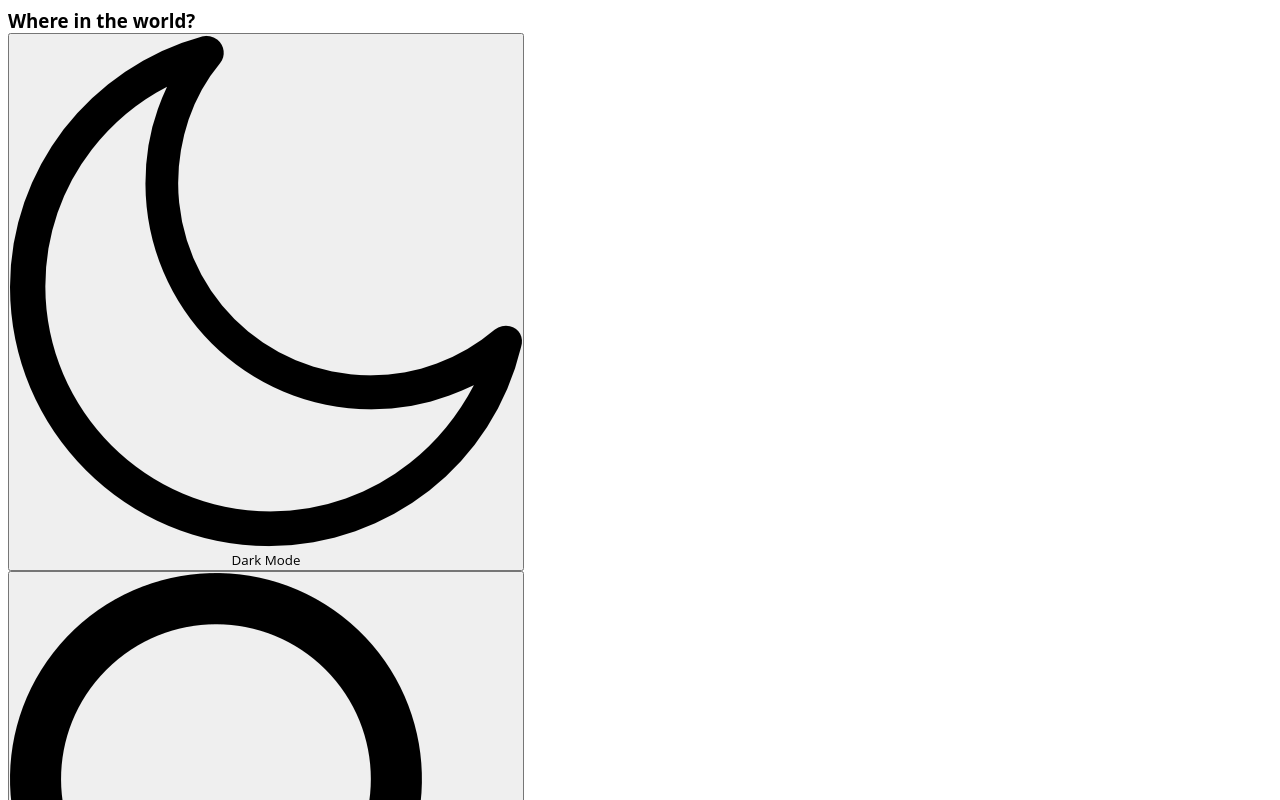
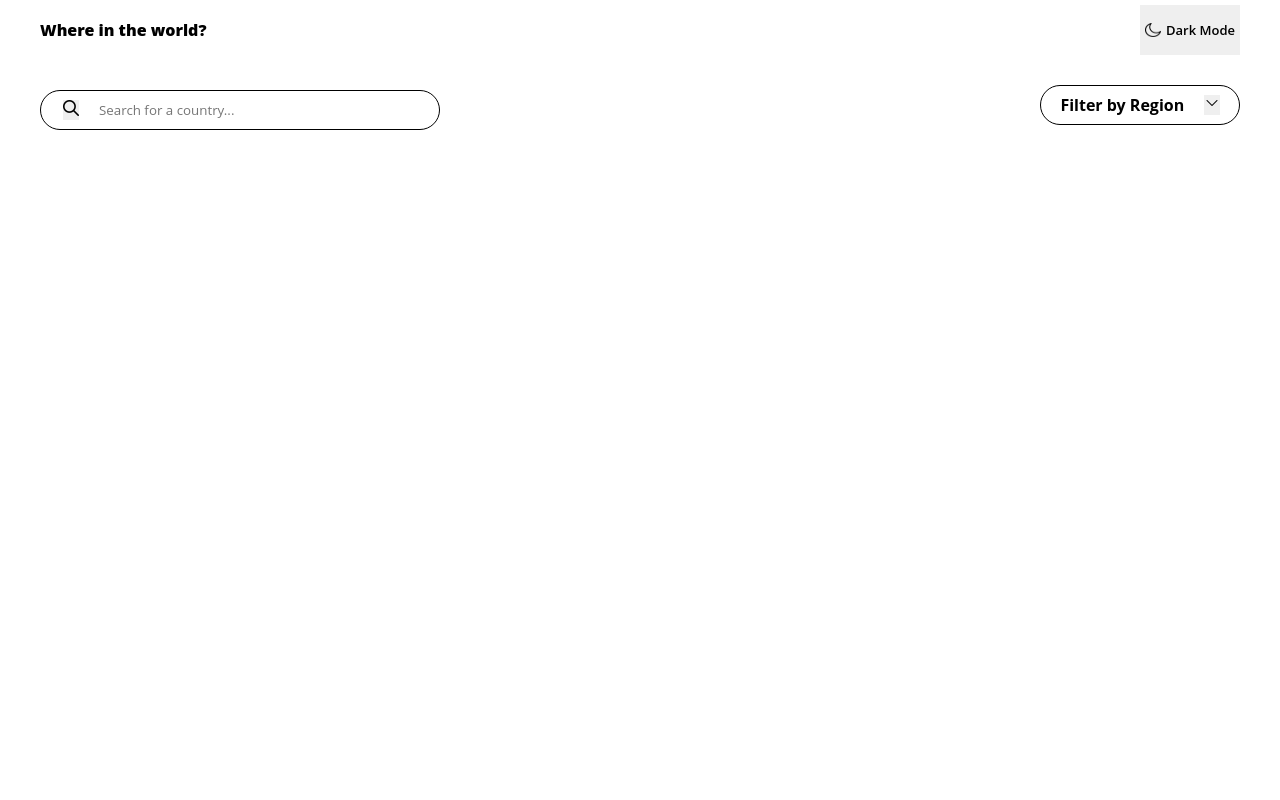
Before and after one commit to PrivDDOS/Rest-CountryApi-ThemeSwitch, an Angular app: page / in a window 1280 px wide. Shown: the top 800 px of the page. Built offline with nearby package versions, Linux system fonts and the light colour scheme.

Commit message:
Styling out the nav and search

```diff
--- a/src/app/home/home.css
+++ b/src/app/home/home.css
@@ -8,4 +8,144 @@
 html, body {
     width: 100%;
     height: auto;
+    padding: 0;
+    margin: 0;
 }
+
+#container {
+    width: 100%;
+    height: 100vh;
+    display: flex;
+    flex-direction: column;
+}
+
+.nav-section {
+    width: 100%;
+    height: 60px;
+    display: flex;
+    justify-content: space-between;
+    align-items: center;
+    flex-direction: row;
+    padding: 0 40px;
+}
+
+.nav-section .nav-left h3 {
+    font-size: 16px;
+    font-weight: 800;
+}
+
+.nav-right {
+    display: flex;
+    justify-content: center;
+    align-items: center;
+}
+
+.nav-right button {
+    width: 100px;
+    height: 50px;
+    display: flex;
+    justify-content: space-evenly;
+    align-items: center;
+    border: none;
+}
+
+.nav-right button img {
+    width: 16px;
+    height: 14px;
+
+}
+
+.nav-right button p {
+    font-size: 13px;
+    font-weight: 600;
+}
+
+.search-section {
+    width: 100%;
+    height: 100px;
+    display: flex;
+    justify-content: space-between;
+    align-items: center;
+    padding: 0 40px;
+}
+
+.search-section .search-left {
+    width: 400px;
+    height: 40px;
+    display: flex;
+    justify-content: flex-start;
+    align-items: center;
+    border: 1px solid black;
+    border-radius: 20px;
+    padding-left: 22px;
+}
+
+.search-left button:hover {
+    cursor: pointer;
+}
+
+.search-left input {
+    padding-left: 20px;
+}
+
+.search-left button,
+.search-left input {
+    border: none;
+}
+
+.search-left button img {
+    width: 16px;
+    height: 16px;
+}
+
+.search-right {
+    display: flex;
+    flex-direction: column;
+    position: relative;
+}
+
+.search-right .dropdown-container {
+    width: 200px;
+    height: 40px;
+    display: flex;
+    justify-content: space-evenly;
+    align-items: center;
+    flex-direction: row;
+    border: 1px solid black;
+    border-radius: 20px;
+    cursor: pointer;
+}
+
+.dropdown-container button {
+    border: none;
+    cursor: pointer;
+}
+
+.dropdown-container button img {
+    width: 16px;
+    height: 16px;
+}
+
+.search-right .bridge {
+    background-color: transparent;
+    height: 10px;
+}
+
+.dropdown-content {
+    width: 200px;
+    position: absolute;
+    top: 46px;
+    display: none;
+    min-width: 130px;
+    padding: 20px 20px;
+}
+
+.search-right:hover .dropdown-content {
+    display: flex;
+    flex-direction: column;
+}
+
+.dropdown-content a {
+    padding: 4px 0;
+    cursor: pointer;
+}
--- a/src/app/home/home.html
+++ b/src/app/home/home.html
@@ -25,11 +25,15 @@
         </div>
 
         <div class="search-right">
-            <div class="dropdown">
-                <h4>Filter by Region</h4>
-                <button>
-                    <img src="assets/icon/down-arrow.png" alt="down arrow">
-                </button>
+
+                <div class="dropdown-container">
+                    <h4>Filter by Region</h4>
+                    <button>
+                        <img src="assets/icon/down-arrow.png" alt="down arrow">
+                    </button>
+                </div>
+
+                <div class="bridge"></div>
 
                 <div class="dropdown-content">
                     <a>Africa</a>
@@ -38,7 +42,7 @@
                     <a>Europe</a>
                     <a>Oceania</a>
                 </div>
-            </div>
+
         </div>
 
     </div>
--- a/src/styles.css
+++ b/src/styles.css
@@ -1 +1,5 @@
 /* You can add global styles to this file, and also import other style files */
+* {
+    padding: 0;
+    margin: 0;
+}
```
